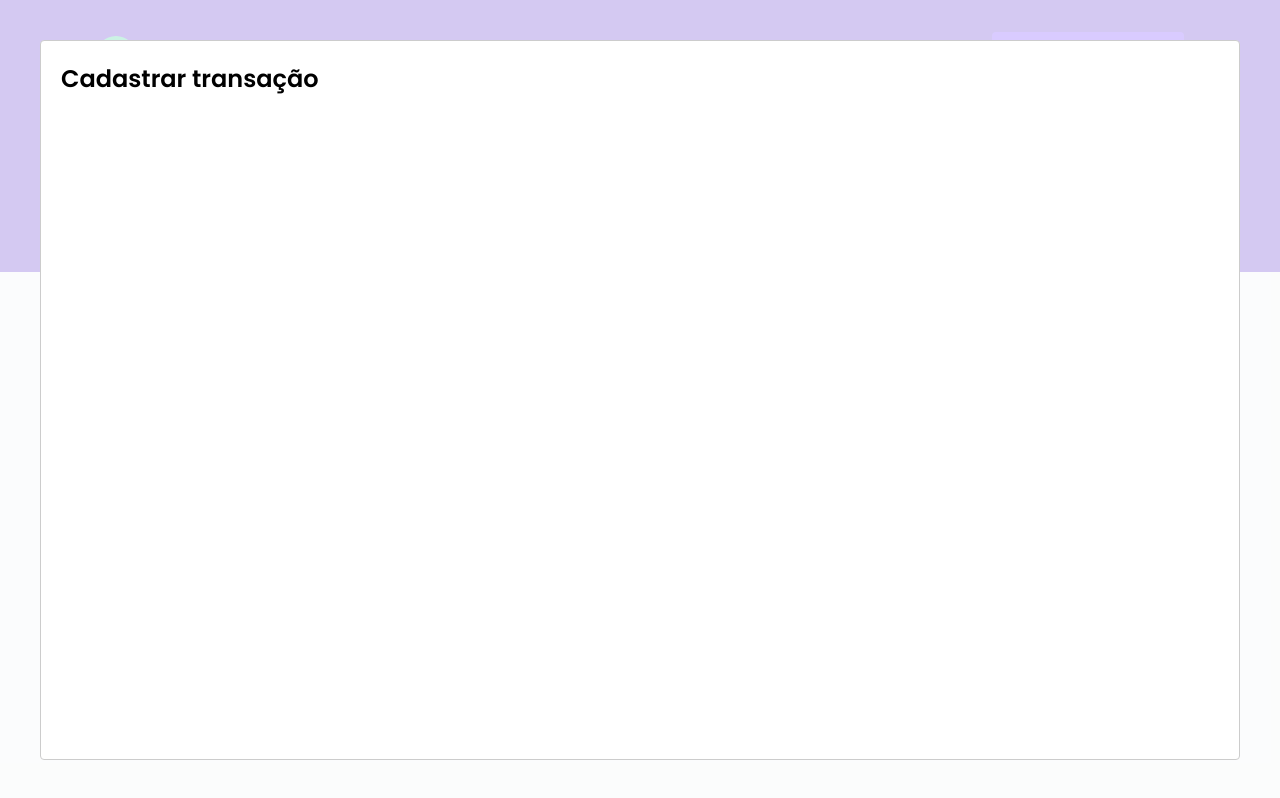
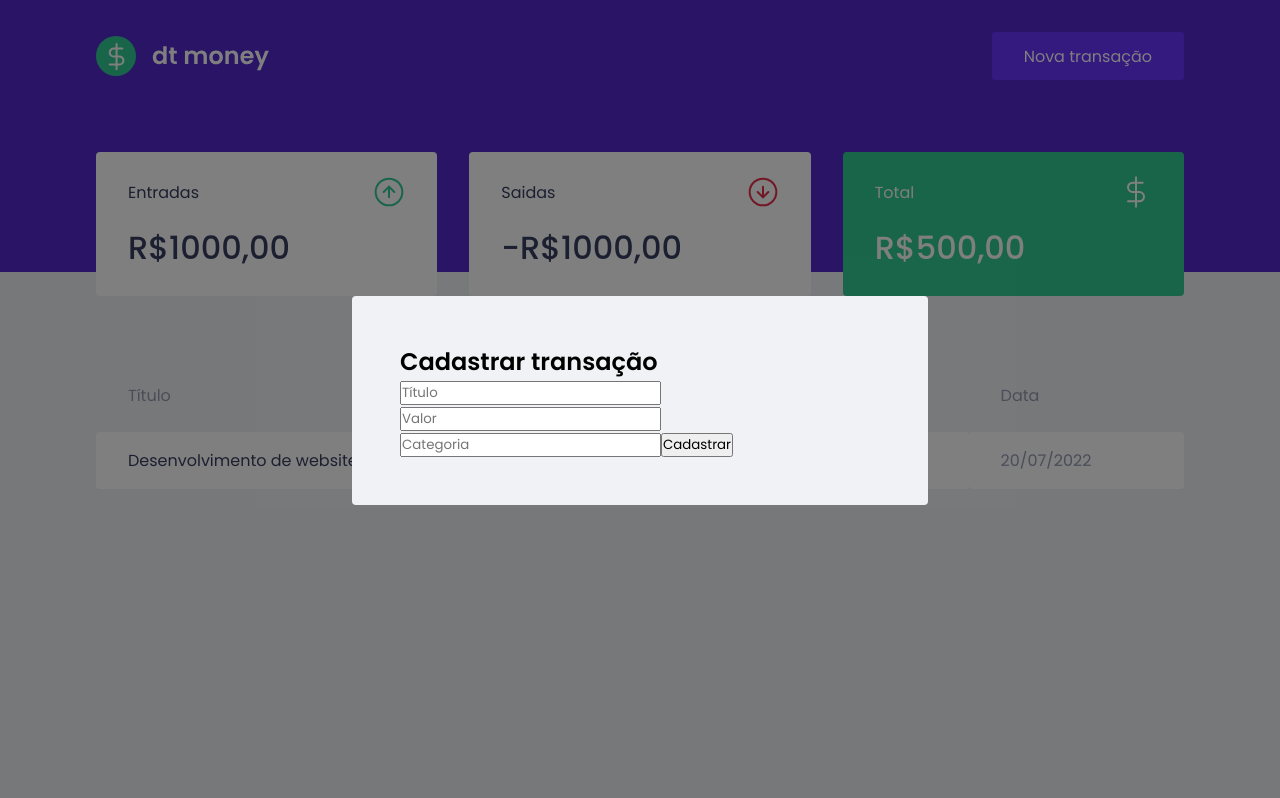
Before and after one commit to Romario-gomes/dtmoney, a React (Create React App) app: page / in a window 1280 px wide. Both pictures are taken after a click on the button "Nova transação". Built offline with nearby package versions, Linux system fonts and the light colour scheme; no server answers; what miragejs would draw is missing.

Commit message:
Feat(Estilizando modal)

```diff
--- a/src/App.tsx
+++ b/src/App.tsx
@@ -1,7 +1,9 @@
 import { useState } from "react";
-import Modal from "react-modal";
 import { Dashboard } from "./components/Dashboard";
 import { Header } from "./components/Header";
+import Modal from "react-modal";
+
+import { NewTransactionModal } from "./components/NewTransactionModal";
 
 import { GlobalStyle } from "./styles/global";
 
@@ -24,11 +26,11 @@
      <Header onOpenNewTransactionModal={handleOpenNewTransactionModal} />
      <Dashboard />
 
-     <Modal
-          isOpen={isNewTransactionModalOpen}
-          onRequestClose={handleCloseNewTransactionModal}>
-          <h2> Cadastrar transação</h2>
-        </Modal>
+    <NewTransactionModal
+      isOpen={isNewTransactionModalOpen}
+      onRequestClose={handleCloseNewTransactionModal}
+
+    />
 
      <GlobalStyle />
      </>
--- /dev/null
+++ b/src/components/NewTransactionModal/index.tsx
@@ -0,0 +1,31 @@
+import Modal from "react-modal";
+import { Container } from "./styles";
+interface NewTransactionModalProps {
+  isOpen: boolean;
+  onRequestClose: () => void;
+}
+
+export function NewTransactionModal({isOpen, onRequestClose}: NewTransactionModalProps) {
+  return (
+    <Modal
+      isOpen={isOpen}
+      onRequestClose={onRequestClose}
+      overlayClassName="react-modal-overlay"
+      className="react-modal-content"
+    >
+      <Container>
+        <h2>Cadastrar transação</h2>
+        <input type="text" placeholder="Título" />
+
+        <input type="number" placeholder="Valor" />
+
+        <input type="number" placeholder="Categoria" />
+
+        <button type="submit">Cadastrar</button>
+
+
+      </Container>
+
+    </Modal>
+  )
+}
--- /dev/null
+++ b/src/components/NewTransactionModal/styles.ts
@@ -0,0 +1,3 @@
+import styled from "styled-components";
+
+export const Container = styled.form``;
--- a/src/styles/global.ts
+++ b/src/styles/global.ts
@@ -48,4 +48,29 @@
     opacity: 0.6;
     cursor: not-allowed;
   }
+
+  .react-modal-overlay {
+    background: rgba(0, 0, 0, 0.5);
+
+    position: fixed;
+    top: 0;
+    bottom: 0;
+    right: 0;
+    left: 0;
+
+    display: flex;
+    align-items: center;
+    justify-content: center;
+
+
+  }
+
+  .react-modal-content {
+    width: 100%;
+    max-width: 576px;
+    background-color: var(--background);
+    padding: 3rem;
+    position: relative;
+    border-radius: 0.25rem;
+  }
 `
```
